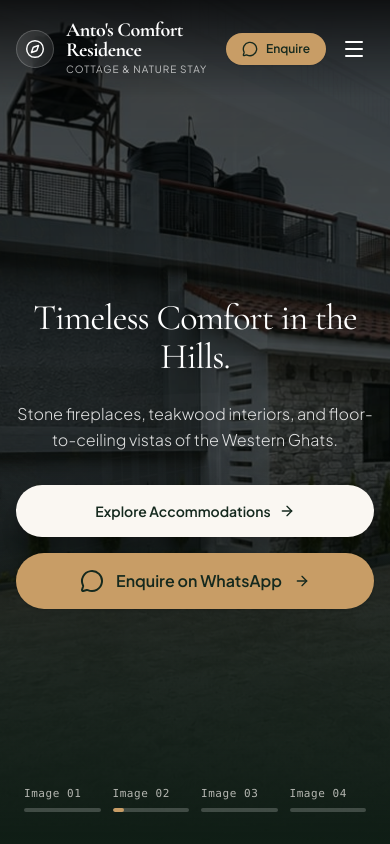
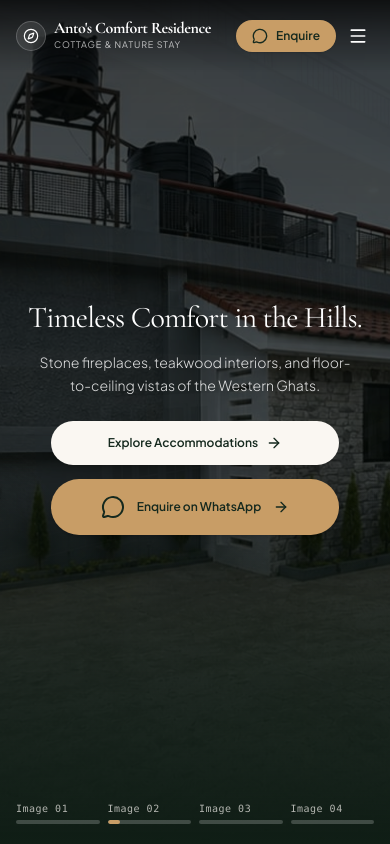
Before and after one commit to viswas1629-dev/cottage-temp1, a React (Vite) app: page / in a window 390 px wide. Shown: the top 844 px of the page. Built offline with nearby package versions, Linux system fonts and the light colour scheme.

Commit message:
name change

```diff
--- a/src/components/Footer.tsx
+++ b/src/components/Footer.tsx
@@ -33,7 +33,7 @@ export const Footer: React.FC = () => {
             </Link>
 
             <p className="text-sm font-sans text-white/75 font-light leading-relaxed max-w-md">
-              A private luxury retreat offering 9 individual rooms surrounded by pine forests, mountain mist, and stargazing skies in Kodaikanal. Experience serenity without compromise.
+              A private luxury retreat rooms surrounded by pine forests, mountain mist, and stargazing skies in Kodaikanal. Experience serenity without compromise.
             </p>
 
             <div className="pt-2">
--- a/src/components/HeroSlider.tsx
+++ b/src/components/HeroSlider.tsx
@@ -35,8 +35,8 @@ const HERO_SLIDES: HeroSlide[] = [
   {
     id: "slide-4",
     image: cotaS4,
-    title: "Fireside Evening Stargazing.",
-    subtitle: "Gather around sunken stone fire pits beneath crystal clear, zero-light-pollution skies.",
+    title: "A Peaceful & Comfortable Stay",
+    subtitle: "A clean, comfortable, and safe cottage environment for family and group retreats.",
   }
 ];
 
@@ -57,7 +57,7 @@ export const HeroSlider: React.FC = () => {
   const currentSlide = HERO_SLIDES[currentIndex];
 
   return (
-    <section className="relative w-full h-screen min-h-[650px] overflow-hidden flex items-center justify-center bg-[#0F1D15]">
+    <section className="relative w-full h-[100svh] min-h-[580px] sm:min-h-[650px] overflow-hidden flex items-center justify-center bg-[#0F1D15]">
 
       {/* Background Slideshow Images */}
       {HERO_SLIDES.map((slide, index) => {
@@ -75,7 +75,7 @@ export const HeroSlider: React.FC = () => {
             <img
               src={slide.image}
               alt={slide.title}
-              className="w-full h-full object-cover object-center transform scale-105 animate-pulse-glow"
+              className="w-full h-full object-cover object-[center_35%] md:object-center transform scale-105 animate-pulse-glow"
               loading={index === 0 ? 'eager' : 'lazy'}
             />
           </div>
@@ -87,23 +87,25 @@ export const HeroSlider: React.FC = () => {
       <div className="absolute inset-0 z-20 bg-radial-vignette opacity-50 pointer-events-none" />
 
       {/* Hero Content Container */}
-      <div className="relative z-30 max-w-5xl mx-auto px-4 sm:px-6 lg:px-8 text-center text-white flex flex-col items-center justify-center pt-16 sm:pt-20">
+      <div className="relative z-30 max-w-5xl mx-auto px-4 sm:px-6 lg:px-8 text-center text-white flex flex-col items-center justify-center pt-14 sm:pt-20 pb-16 sm:pb-20">
 
         {/* Dynamic Heading */}
-        <h1 className="font-serif text-4xl sm:text-6xl md:text-7xl lg:text-8xl font-normal tracking-tight leading-[1.08] text-white max-w-4xl drop-shadow-lg transition-all duration-700">
+        <h1 className="font-serif text-3xl sm:text-5xl md:text-7xl lg:text-8xl font-normal tracking-tight leading-[1.12] sm:leading-[1.08] text-white max-w-4xl drop-shadow-lg transition-all duration-700 px-2 sm:px-0">
           {currentSlide.title}
         </h1>
 
         {/* Subtitle / Description */}
-        <p className="mt-6 text-base sm:text-lg md:text-xl font-sans text-white/85 max-w-2xl font-light leading-relaxed drop-shadow-md">
-          {currentSlide.subtitle}
-        </p>
+        {currentSlide.subtitle && currentSlide.subtitle.trim().length > 0 && (
+          <p className="mt-4 sm:mt-6 text-sm sm:text-lg md:text-xl font-sans text-white/85 max-w-2xl font-light leading-relaxed drop-shadow-md px-4">
+            {currentSlide.subtitle}
+          </p>
+        )}
 
         {/* CTA Button Group */}
-        <div className="mt-8 sm:mt-10 flex flex-col sm:flex-row items-center justify-center gap-4 w-full sm:w-auto">
+        <div className="mt-6 sm:mt-10 flex flex-col sm:flex-row items-center justify-center gap-3.5 sm:gap-4 w-full max-w-xs sm:max-w-none sm:w-auto px-4 sm:px-0">
           <a
             href="#accommodations"
-            className="w-full sm:w-auto px-8 py-4 bg-[#FAF7F2] text-[#15291E] hover:bg-[#EAE2D5] font-semibold text-sm rounded-full shadow-xl transition-all duration-300 transform hover:scale-105 flex items-center justify-center gap-2 group cursor-pointer"
+            className="w-full sm:w-auto px-7 py-3.5 sm:px-8 sm:py-4 bg-[#FAF7F2] text-[#15291E] hover:bg-[#EAE2D5] font-semibold text-xs sm:text-sm rounded-full shadow-xl transition-all duration-300 transform hover:scale-105 flex items-center justify-center gap-2 group cursor-pointer"
           >
             <span>Explore Accommodations</span>
             <ArrowRight className="w-4 h-4 transition-transform group-hover:translate-x-1" />
@@ -113,24 +115,24 @@ export const HeroSlider: React.FC = () => {
             label="Enquire on WhatsApp"
             size="lg"
             variant="secondary"
-            className="w-full sm:w-auto"
+            className="w-full sm:w-auto text-xs sm:text-sm py-3.5 sm:py-4 px-7 sm:px-8"
           />
         </div>
       </div>
 
-      {/* Progress Indicators (Requirement 7) */}
-      <div className="absolute bottom-8 sm:bottom-12 inset-x-0 z-30 max-w-4xl mx-auto px-6">
-        <div className="grid grid-cols-4 gap-3 sm:gap-6 items-center">
+      {/* Progress Indicators */}
+      <div className="absolute bottom-5 sm:bottom-10 inset-x-0 z-30 max-w-4xl mx-auto px-4 sm:px-6">
+        <div className="grid grid-cols-4 gap-2 sm:gap-6 items-center">
           {HERO_SLIDES.map((slide, index) => {
             const isActive = index === currentIndex;
             return (
               <button
                 key={slide.id}
                 onClick={() => setCurrentIndex(index)}
-                className="group flex flex-col gap-1.5 text-left focus:outline-none cursor-pointer"
+                className="group flex flex-col gap-1 sm:gap-1.5 text-left focus:outline-none cursor-pointer"
                 aria-label={`Jump to slide ${index + 1}`}
               >
-                <div className="flex items-center justify-between text-[11px] sm:text-xs font-mono font-medium tracking-wider text-[#FAF7F2]/70 group-hover:text-white transition-colors">
+                <div className="flex items-center justify-between text-[10px] sm:text-xs font-mono font-medium tracking-wider text-[#FAF7F2]/70 group-hover:text-white transition-colors">
                   <span>Image 0{index + 1}</span>
                   <span className="hidden sm:inline text-[10px] text-[#C89D66] font-sans">
                     {isActive ? 'Active' : ''}
--- a/src/components/Navbar.tsx
+++ b/src/components/Navbar.tsx
@@ -70,23 +70,23 @@ export const Navbar: React.FC = () => {
           {/* Brand Logo */}
           <Link
             to="/"
-            className="flex items-center gap-3 group focus:outline-none"
+            className="flex items-center gap-2 sm:gap-3 group focus:outline-none flex-shrink min-w-0"
             aria-label="Anto's Comfort Residence Home"
           >
-            <div className={`p-2 rounded-full transition-transform duration-300 group-hover:scale-105 ${
+            <div className={`p-1.5 sm:p-2 rounded-full transition-transform duration-300 group-hover:scale-105 flex-shrink-0 ${
               isScrolled || (!isHomePage && !mobileMenuOpen)
                 ? 'bg-[#15291E] text-[#FAF7F2]'
                 : 'bg-white/10 text-white backdrop-blur-sm border border-white/20'
             }`}>
-              <Compass className="w-5 h-5 stroke-[1.75]" />
+              <Compass className="w-4 h-4 sm:w-5 sm:h-5 stroke-[1.75]" />
             </div>
-            <div className="flex flex-col">
-              <span className={`font-serif text-xl sm:text-2xl font-bold tracking-tight leading-none ${
+            <div className="flex flex-col min-w-0">
+              <span className={`font-serif text-base sm:text-2xl font-bold tracking-tight leading-none truncate ${
                 isScrolled || (!isHomePage && !mobileMenuOpen) ? 'text-[#15291E]' : 'text-white'
               }`}>
                 {SITE_CONFIG.name}
               </span>
-              <span className={`text-[10px] tracking-widest uppercase font-sans mt-0.5 ${
+              <span className={`text-[9px] sm:text-[10px] tracking-widest uppercase font-sans mt-0.5 truncate ${
                 isScrolled || (!isHomePage && !mobileMenuOpen) ? 'text-[#6E7771]' : 'text-white/70'
               }`}>
                 Cottage & Nature Stay
@@ -127,24 +127,24 @@ export const Navbar: React.FC = () => {
           </div>
 
           {/* Mobile Menu Toggle Button */}
-          <div className="flex md:hidden items-center gap-2">
+          <div className="flex md:hidden items-center gap-1.5 sm:gap-2 flex-shrink-0">
             <WhatsAppButton
               label="Enquire"
               size="sm"
               variant={isScrolled || !isHomePage ? 'primary' : 'secondary'}
               showArrow={false}
-              className="px-3 py-1.5 text-xs"
+              className="px-2.5 sm:px-3 py-1.5 text-xs"
             />
             <button
               onClick={() => setMobileMenuOpen(!mobileMenuOpen)}
-              className={`p-2 rounded-lg transition-colors focus:outline-none ${
+              className={`p-1.5 sm:p-2 rounded-lg transition-colors focus:outline-none ${
                 isScrolled || (!isHomePage && !mobileMenuOpen)
                   ? 'text-[#15291E] hover:bg-[#EAE2D5]'
                   : 'text-white hover:bg-white/10'
               }`}
               aria-label="Toggle menu"
             >
-              {mobileMenuOpen ? <X className="w-6 h-6" /> : <Menu className="w-6 h-6" />}
+              {mobileMenuOpen ? <X className="w-5 h-5 sm:w-6 sm:h-6" /> : <Menu className="w-5 h-5 sm:w-6 sm:h-6" />}
             </button>
           </div>
         </div>
@@ -152,7 +152,7 @@ export const Navbar: React.FC = () => {
 
       {/* Mobile Animated Full Navigation Drawer */}
       {mobileMenuOpen && (
-        <div className="md:hidden fixed inset-x-0 top-[60px] bottom-0 bg-[#0F1D15] text-[#FAF7F2] z-50 flex flex-col justify-between px-6 py-8 animate-fadeIn overflow-y-auto">
+        <div className="md:hidden fixed inset-x-0 top-[56px] sm:top-[64px] bottom-0 bg-[#0F1D15] text-[#FAF7F2] z-50 flex flex-col justify-between px-6 py-8 animate-fadeIn overflow-y-auto">
           <div className="space-y-6">
             <p className="text-xs uppercase tracking-widest text-[#C89D66] font-medium border-b border-white/10 pb-2">
               Navigation Menu
--- a/src/pages/Home.tsx
+++ b/src/pages/Home.tsx
@@ -8,7 +8,6 @@ import WhatsAppButton from '../components/WhatsAppButton';
 import { BEDROOM_CATEGORIES } from '../data/bedrooms';
 import { EXPERIENCES } from '../data/experiences';
 import { GALLERY_ITEMS } from '../data/gallery';
-import { REVIEWS } from '../data/reviews';
 import cotaFronts1 from '../assets/images/cota-fronts1.webp';
 
 export const Home: React.FC = () => {
@@ -20,7 +19,7 @@ export const Home: React.FC = () => {
   };
 
   return (
-    <div className="w-full bg-[#FAF7F2]">
+    <div className="w-full bg-[#FAF7F2] overflow-x-hidden">
 
       {/* 1. Cinematic Hero */}
       <HeroSlider />
@@ -350,47 +349,7 @@ export const Home: React.FC = () => {
         <LocationMap />
       </section>
 
-      {/* 9. Reviews & Testimonials */}
-      <section className="py-20 bg-[#15291E] text-[#FAF7F2]">
-        <div className="max-w-7xl mx-auto px-4 sm:px-6 lg:px-8">
-          <div className="text-center max-w-2xl mx-auto mb-14 space-y-3">
-            <span className="text-xs font-mono uppercase tracking-widest text-[#C89D66]">
-              Guest Experiences
-            </span>
-            <h2 className="font-serif text-3xl sm:text-5xl font-normal text-white">
-              Loved by Nature Seekers
-            </h2>
-          </div>
-
-          <div className="grid grid-cols-1 md:grid-cols-3 gap-8">
-            {REVIEWS.map((rev) => (
-              <div key={rev.id} className="bg-white/5 backdrop-blur-md p-8 rounded-2xl border border-white/10 space-y-6">
-                <div className="flex items-center gap-1 text-[#C89D66]">
-                  {[...Array(rev.rating)].map((_, i) => (
-                    <Sparkles key={i} className="w-4 h-4 fill-[#C89D66]" />
-                  ))}
-                </div>
-                <p className="text-sm font-serif italic text-white/90 leading-relaxed">
-                  "{rev.comment}"
-                </p>
-                <div className="pt-4 border-t border-white/10 flex items-center gap-3">
-                  <img
-                    src={rev.avatar}
-                    alt={rev.author}
-                    className="w-10 h-10 rounded-full object-cover border border-[#C89D66]"
-                  />
-                  <div>
-                    <h4 className="text-xs font-semibold text-white">{rev.author}</h4>
-                    <span className="text-[11px] text-[#C89D66] block">{rev.roomBooked}</span>
-                  </div>
-                </div>
-              </div>
-            ))}
-          </div>
-        </div>
-      </section>
-
-      {/* 10. Final WhatsApp CTA Banner */}
+      {/* 9. Final WhatsApp CTA Banner */}
       <section className="py-20 bg-[#FAF7F2] border-t border-[#EAE2D5]">
         <div className="max-w-4xl mx-auto px-4 text-center space-y-6">
           <span className="text-xs font-mono uppercase tracking-widest text-[#C89D66] font-medium">
```
Also changed, not shown: src/data/reviews.ts (+4 -4 lines), src/pages/About.tsx (+43 -3 lines).
